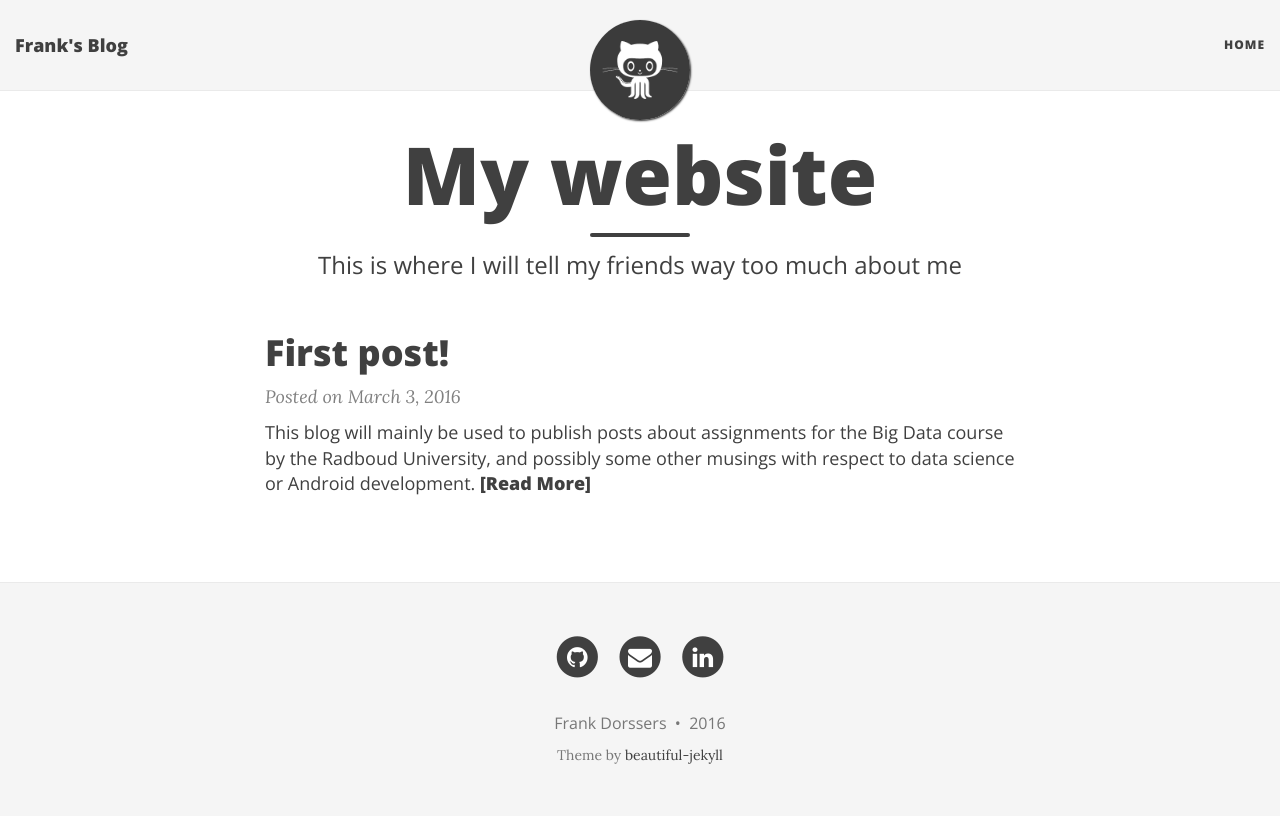
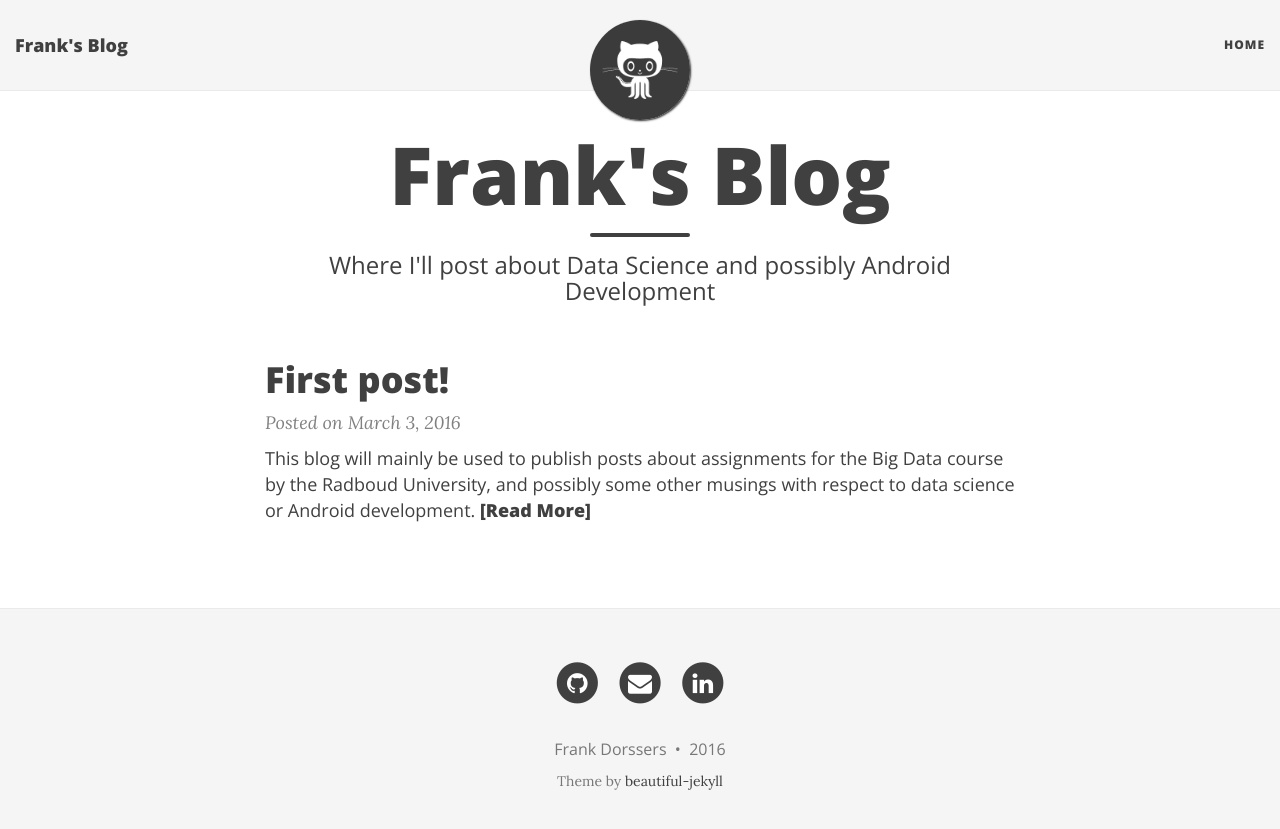
Before and after one commit to fdorssers/fdorssers.github.io, a Jekyll site: the page built from index.html, in a window 1280 px wide. Shown: the top 829 px of the page. Built offline with Jekyll 4.4.1, drawn with Linux system fonts in a browser that asks for light colours; nearby versions of some CDN libraries; the list of posts is cut into pages by our own code.

Commit message:
Update title and subtitle

```diff
--- a/index.html
+++ b/index.html
@@ -1,7 +1,7 @@
 ---
 layout: page
-title: My website
-subtitle: This is where I will tell my friends way too much about me
+title: Frank's Blog
+subtitle: Where I'll post about Data Science and possibly Android Development
 ---
 
 <div class="posts-list">
```
